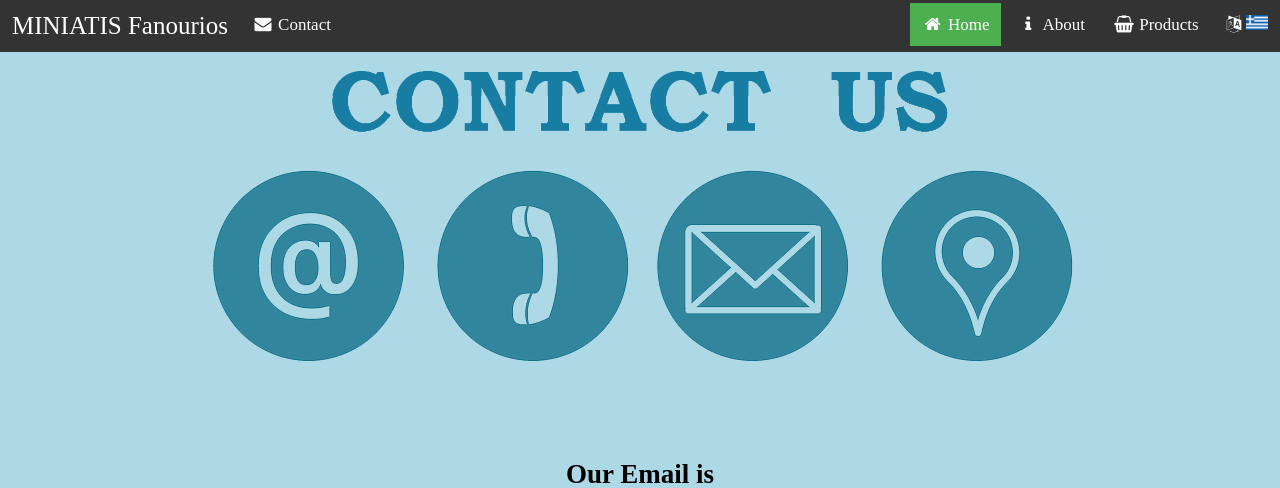
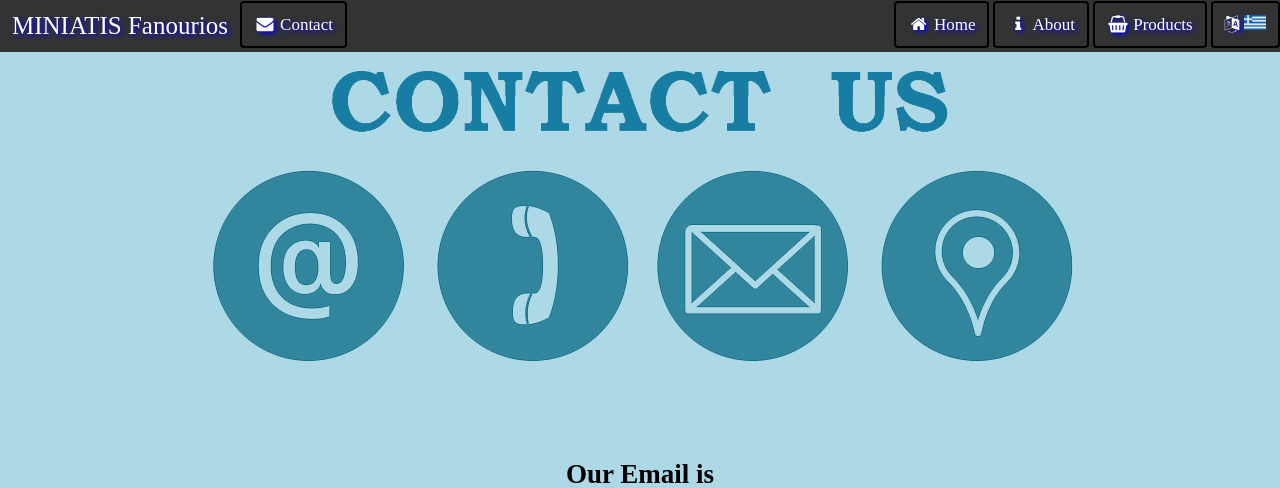
Before and after one commit to NourisGr/nourisgr.github.io, a PHP site: page /Email.html in a window 1280 px wide. Shown: the top 488 px of the page. Run offline with PHP 8.4, Linux system fonts and the light colour scheme.

Commit message:
Major Update

```diff
--- a/include/css/main.css
+++ b/include/css/main.css
@@ -7,6 +7,8 @@
     position: fixed;
     top: 0;
     width: 100%;
+    text-shadow: 2px 2px 5px blue;
+
   }
 
   .navbar a {
@@ -18,6 +20,9 @@
     vertical-align: middle;
     line-height: 50px;
     transition: background-color 0.7s;
+    border-radius: 4px;
+    background-color: #333;
+    border: 2px solid black;
   }
 
   body a:hover, .fa:hover {
@@ -142,6 +147,7 @@ h5 {
     display: none;
     background-color: #333;
     position: absolute;
+    border-radius: 4px;
 }
 
 .links:hover .dropdown{
```
